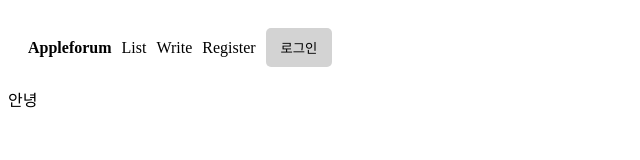
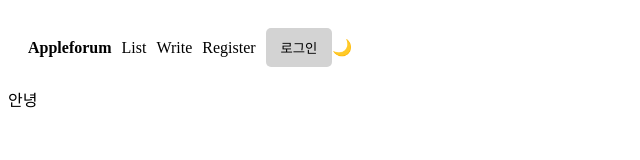
Before and after one commit to LimEunSang/forum, a Next.js app: page / in a window 1280 px wide. Shown: the top 160 px of the page, without its empty margins (0-640 px from the left). Built offline with nearby package versions, Linux system fonts and the light colour scheme; no server answers; the database is empty.

Commit message:
~ Dark Mode 기능
- dark mode 기능 구현

```diff
--- /dev/null
+++ b/app/DarkMode.js
@@ -0,0 +1,34 @@
+"use client";
+
+import { useRouter } from "next/navigation";
+import { useEffect } from "react";
+
+export default function DarkMode() {
+  let router = useRouter();
+
+  useEffect(() => {
+    let mode = ("; " + document.cookie).split(`; mode=`).pop().split(";")[0];
+    if (!mode) {
+      document.cookie = "mode=light; max-age=" + 3600 * 24 * 400;
+    }
+  }, []);
+
+  return (
+    <span
+      onClick={() => {
+        let mode = ("; " + document.cookie)
+          .split(`; mode=`)
+          .pop()
+          .split(";")[0];
+        if (mode == "light") {
+          document.cookie = "mode=light; max-age=" + 3600 * 24 * 400;
+        } else if (mode == "dark") {
+          document.cookie = "mode=light; max-age=" + 3600 * 24 * 400;
+        }
+        router.refresh();
+      }}
+    >
+      🌙
+    </span>
+  );
+}
--- a/app/globals.css
+++ b/app/globals.css
@@ -57,3 +57,11 @@ a {
   opacity: 1; /* 투명도 */
   transition: all 1s; /* 1초에 걸처 CSS 변경 실행 */
 }
+
+.dark-mode .navbar {
+  background-color: #222;
+}
+
+.dark-mode .navbar .a {
+  color: white;
+}
--- a/app/layout.js
+++ b/app/layout.js
@@ -4,6 +4,8 @@ import "./globals.css";
 import { getServerSession } from "next-auth";
 import { authOptions } from "@/pages/api/auth/[...nextauth]";
 import LogoutBtn from "./LogoutBtn";
+import DarkMode from "./DarkMode";
+import { cookies } from "next/headers";
 
 export const metadata = {
   title: "Create Next App",
@@ -13,9 +15,13 @@ export const metadata = {
 export default async function RootLayout({ children }) {
   let session = await getServerSession(authOptions);
 
+  let mode = cookies().get("mode");
+
   return (
     <html lang="en">
-      <body>
+      <body
+        className={mode && mode.value == "dark" ? "dark-mode" : "light-mode"}
+      >
         <div className="navbar">
           <Link href="/" className="logo">
             Appleforum
@@ -33,6 +39,7 @@ export default async function RootLayout({ children }) {
               <LoginBtn />
             </>
           )}
+          <DarkMode />
         </div>
         {children}
       </body>
```
